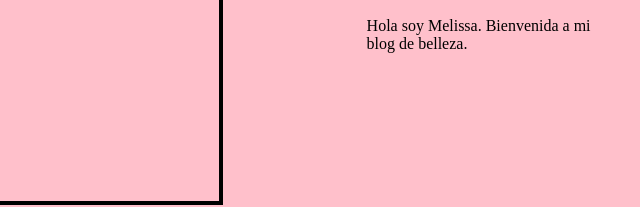
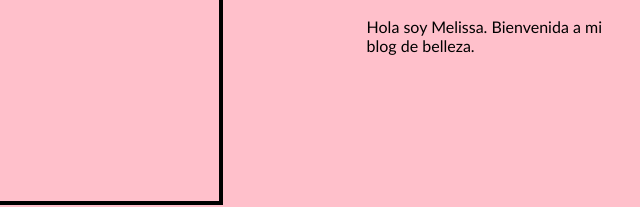
Before and after one commit to juanperez-maker/Beauty_Blog, a plain HTML site: page index.html in a window 1280 px wide. Shown: the part 436-643 px from the top of the page, 640-1280 px from the left. Drawn offline with Linux system fonts and the light colour scheme.

Commit message:
Update index.html

```diff
--- a/index.html
+++ b/index.html
@@ -50,7 +50,7 @@
                 border-radius:100px;
              }
             p{
-                font-type:sans-serif;
+                font-family:Optima;
             }
 </style>
 
```
